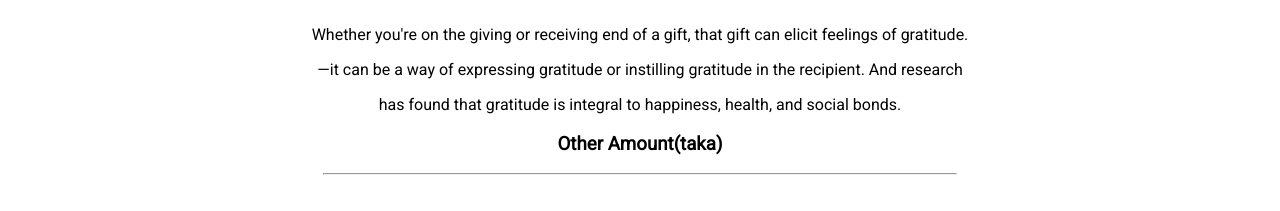
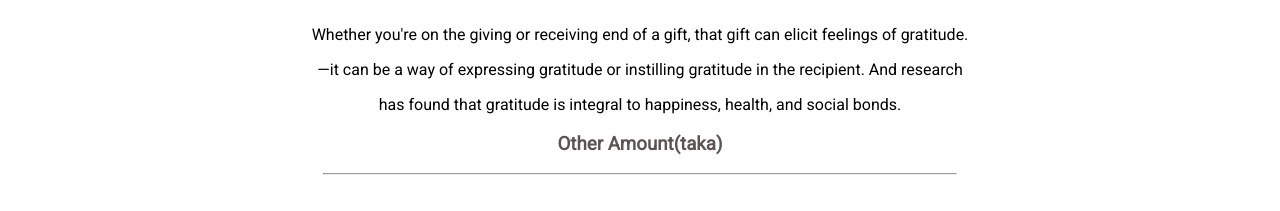
Before and after one commit to akramhoseen/charity, a plain HTML site: page index.html in a window 1280 px wide. Shown: the part 1060-1271 px from the top of the page. Drawn offline with Linux system fonts and the light colour scheme.

Commit message:
section one h3 teg color change

```diff
--- a/index.html
+++ b/index.html
@@ -50,7 +50,7 @@
             <p>—it can be a way of expressing gratitude or instilling gratitude in the recipient. And research</p>
             <p>has found that gratitude is integral to happiness, health, and social bonds.</p>
 
-            <h3>Other Amount(taka)</h3>
+            <h3 style="color:rgb(90, 84, 84);">Other Amount(taka)</h3>
             <hr width="50%"><br><br>
             <a class="link-button" target="_blank" href="https://assunnahfoundation.org/donate/general">Donate Now</a>
 
```
